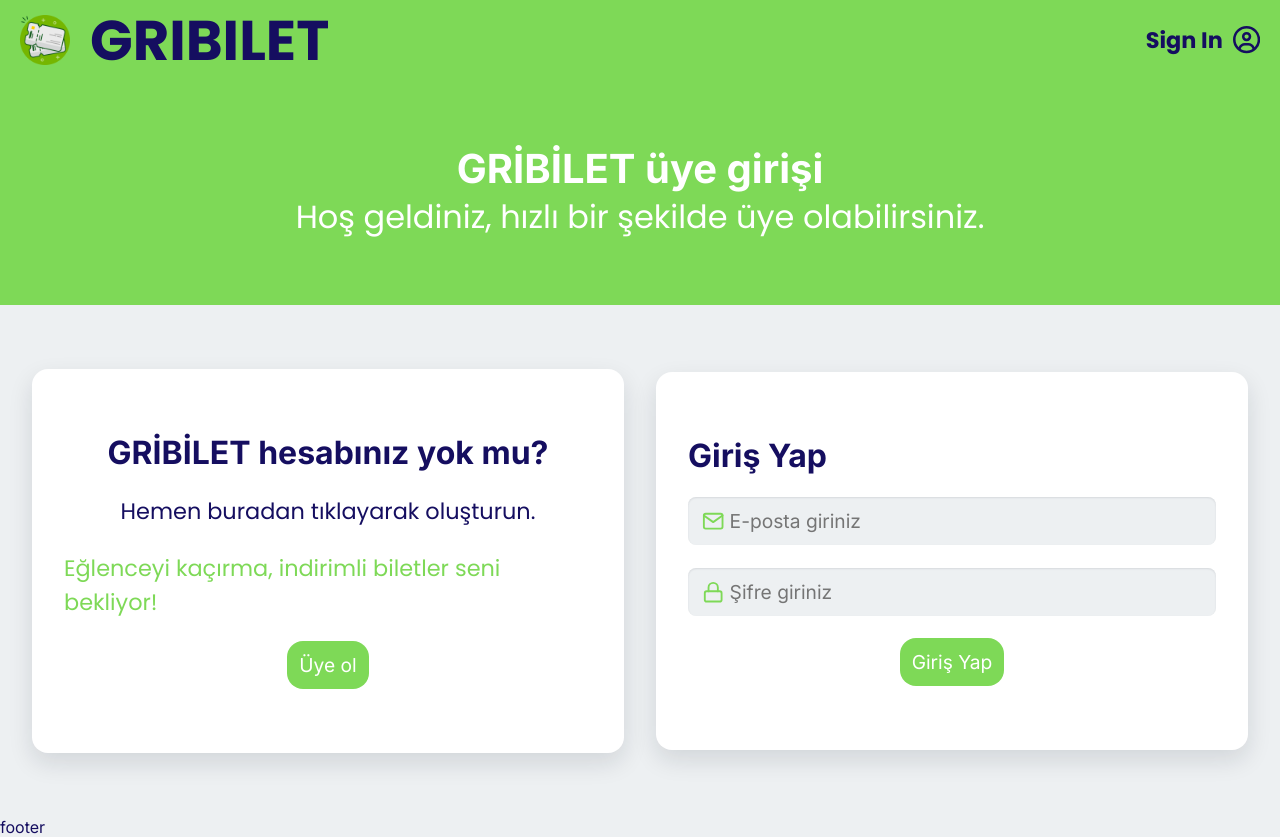
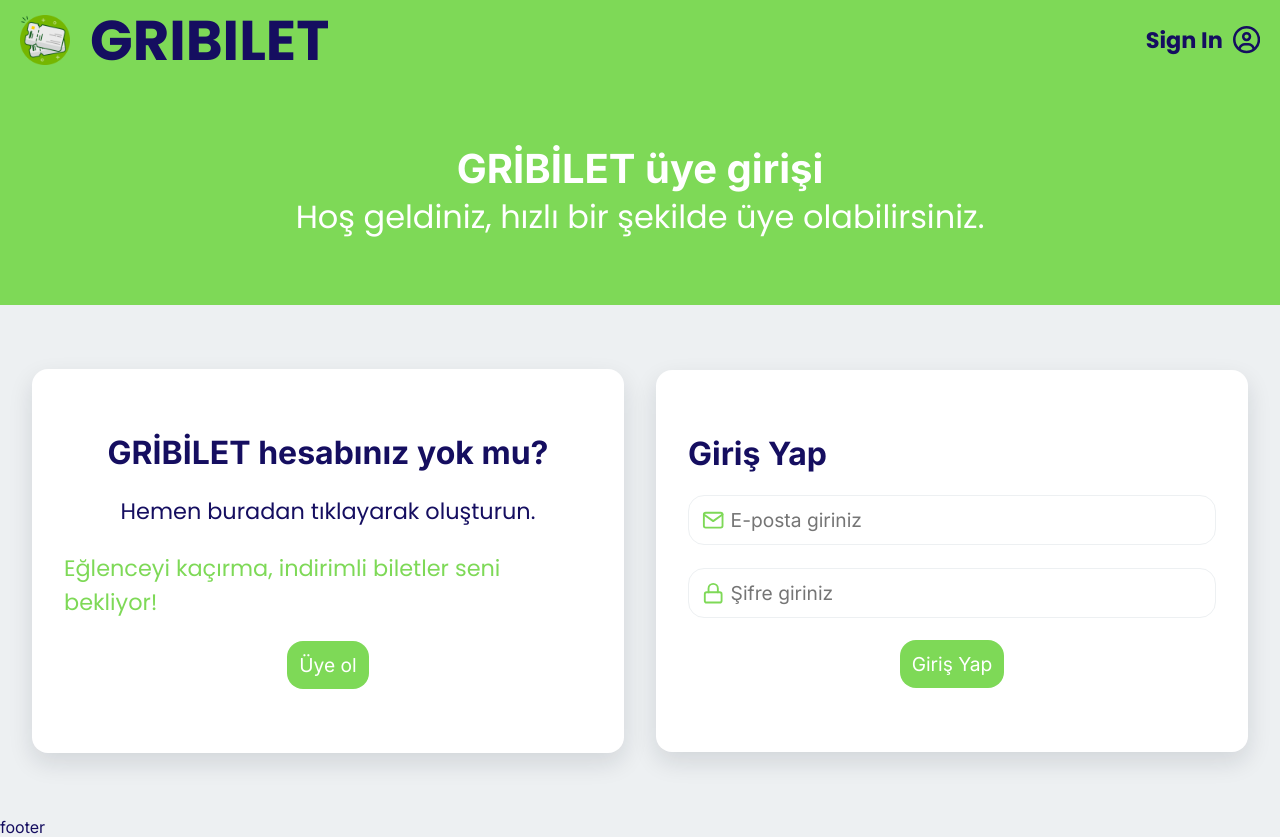
Before and after one commit to Aysenurkislioglu/SampleProject, a React (Vite) app in the folder griBilet/griBilet/Frontend/: page /login in a window 1280 px wide. Built offline with nearby package versions, Linux system fonts and the light colour scheme.

Commit message:
removed unnecessary codes

```diff
--- a/griBilet/griBilet/Frontend/src/pages/LogIn/LogIn.jsx
+++ b/griBilet/griBilet/Frontend/src/pages/LogIn/LogIn.jsx
@@ -9,7 +9,6 @@
     password: "",
   });
 
-  const [isLoading, setIsLoading] = useState(false);
   const [error, setError] = useState("");
 
   const navigate = useNavigate();
@@ -26,7 +25,6 @@
 
   const handleLogin = async (e) => {
     e.preventDefault();
-    setIsLoading(true);
     setError("");
 
     try {
@@ -54,8 +52,6 @@
       setError(
         "Ağ hatası. Lütfen bağlantınızı kontrol edin ve tekrar deneyin."
       );
-    } finally {
-      setIsLoading(false);
     }
   };
 
@@ -91,7 +87,6 @@
             type="button"
             className="signup-redirect-button"
             onClick={handleSignupRedirect}
-            disabled={isLoading}
           >
             Üye ol
           </button>
@@ -105,13 +100,14 @@
                   <FiMail />
                 </span>
                 <input
+                  className="input__style"
                   type="email"
                   id="email"
                   name="email"
                   placeholder="E-posta giriniz"
                   value={formData.email}
                   onChange={handleInputChange}
-                  disabled={isLoading}
+                  onKeyDown={handleKeyPress}
                   required
                 />
               </div>
@@ -121,32 +117,22 @@
                   <FiLock />
                 </span>
                 <input
+                  className="input__style"
                   type="password"
                   id="password"
                   name="password"
                   placeholder="Şifre giriniz"
                   value={formData.password}
                   onChange={handleInputChange}
-                  disabled={isLoading}
+                  onKeyDown={handleKeyPress}
                   required
                 />
               </div>
 
               {error && <p className="error-message">{error}</p>}
 
-              <button
-                type="submit"
-                className="login-button"
-                disabled={isLoading}
-              >
-                {isLoading ? (
-                  <span className="loading-spinner">
-                    <span className="spinner"></span>
-                    Logging in...
-                  </span>
-                ) : (
-                  "Giriş Yap"
-                )}
+              <button type="submit" className="login-button">
+                Giriş Yap
               </button>
             </form>
           </div>
--- a/griBilet/griBilet/Frontend/src/pages/LogIn/login.scss
+++ b/griBilet/griBilet/Frontend/src/pages/LogIn/login.scss
@@ -1,4 +1,5 @@
 @import "../../styles/variables.scss";
+@import "../../styles/mixins.scss";
 
 body {
   background-color: $light-text-color;
@@ -82,22 +83,8 @@
   color: $green-background;
 }
 
-button {
-  font-family: $font-family-primary;
-  font-size: $text-font-size;
-  border-radius: $radius-lg;
-  padding: $r-text-font-size;
-  border: 0px;
-  cursor: pointer;
-  background-color: $green-background;
-  color: $white-color;
-  justify-self: center;
-  inline-size: max-content;
-}
-
-button:hover:not(:disabled) {
-  box-shadow: 0 12px 24px rgba($footer-background, 0.2);
-  transform: translateY(-2px);
+.signup-redirect-button {
+  @include button;
 }
 
 // LOGIN BOX
@@ -135,17 +122,15 @@
   row-gap: $h3-font-size;
 }
 
-input {
-  font-family: $font-family-primary;
-  font-size: $text-font-size;
-  padding: $r-text-font-size;
-  border: 0px;
-  box-shadow: inset 0 1px 2px rgba($footer-background, 0.1);
-  border-radius: $radius-md;
-  background-color: $light-text-color;
+.input__style {
+  @include input;
 }
 
-// Icon input wrappers
+.login-button {
+  @include button;
+}
+
+// Icon input wrapper
 .input-wrapper {
   position: relative;
   display: flex;
--- a/griBilet/griBilet/Frontend/src/styles/mixins.scss
+++ b/griBilet/griBilet/Frontend/src/styles/mixins.scss
@@ -29,3 +29,33 @@
   box-sizing: border-box;
   font-family: $font-family-primary;
 }
+
+@mixin input {
+  font-family: $font-family-primary;
+  font-size: $text-font-size;
+  border-radius: $radius-lg;
+  padding: $r-text-font-size;
+  border: 1px solid $light-text-color;
+  outline: none;
+  color: $text-color;
+}
+
+@mixin button {
+  font-family: $font-family-primary;
+  font-size: $text-font-size;
+  border-radius: $radius-lg;
+  padding: $r-text-font-size;
+  border: 0;
+  cursor: pointer;
+  background-color: $green-background;
+  color: $white-color;
+  justify-self: center;
+  transition: background-color 180ms ease, box-shadow 200ms ease,
+    transform 200ms ease;
+
+  &:hover:not(:disabled) {
+    background-color: darken($green-background, 12%);
+    box-shadow: 0 12px 24px rgba($footer-background, 0.2);
+    transform: translateY(-2px);
+  }
+}
```
Also changed, not shown: 1 other file (tests, documents, lock files or other folders).
